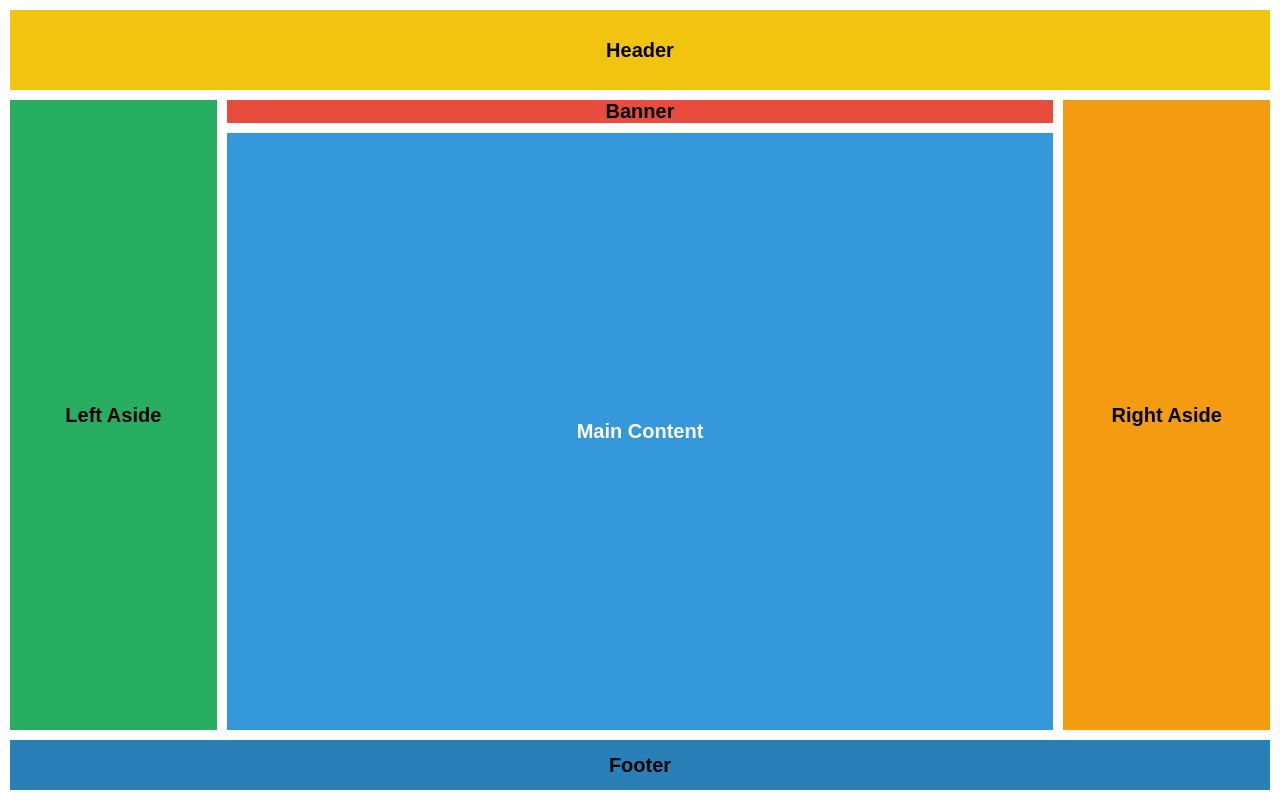
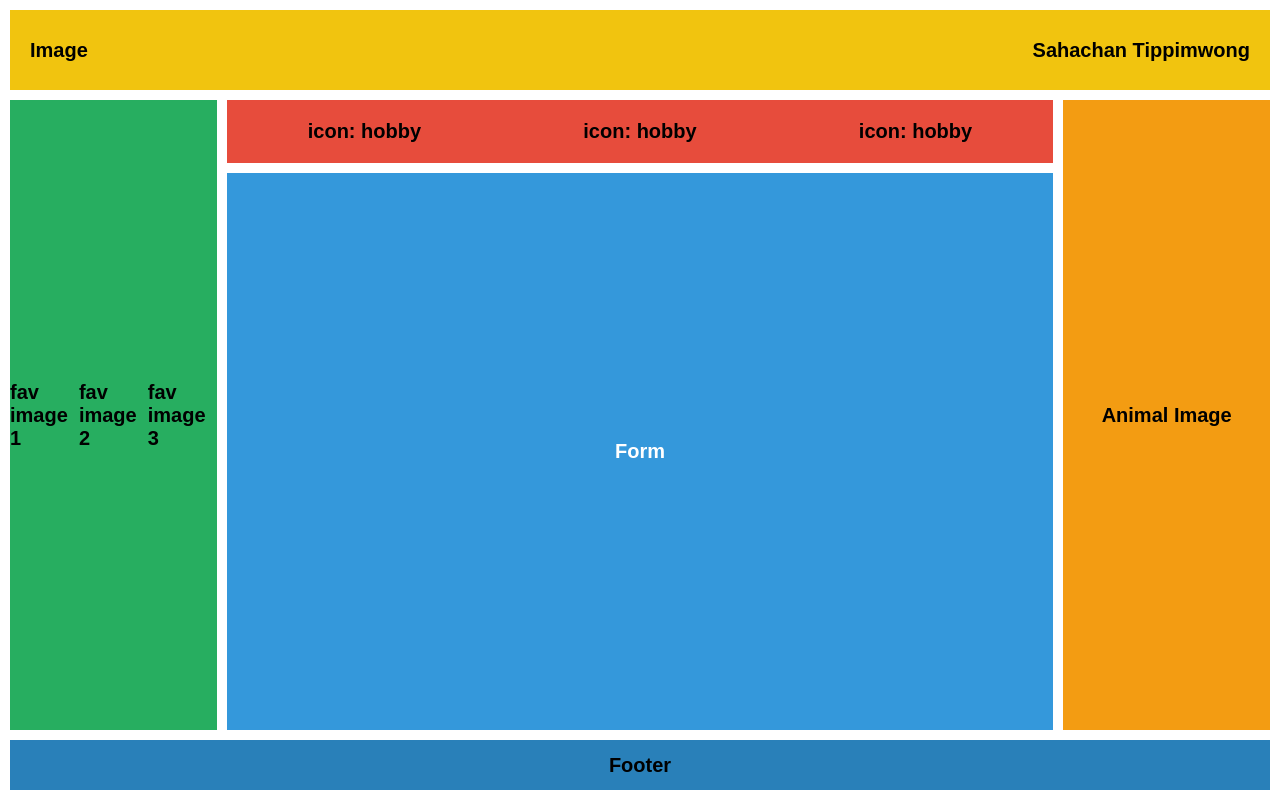
Before and after one commit to oat431/hn-md-fe-hw2, a website built with Vite: page index.html in a window 1280 px wide. Built offline with nearby package versions, Linux system fonts and the light colour scheme.

Commit message:
add: text css

```diff
--- a/index.html
+++ b/index.html
@@ -7,14 +7,43 @@
         <link rel="stylesheet" href="styles/root.css" />
         <link rel="stylesheet" href="styles/container.css" />
         <link rel="stylesheet" href="styles/screen.css" />
+        <link rel="stylesheet" href="styles/text.css" />
     </head>
     <body>
         <div class="container">
-            <div class="header">Header</div>
-            <div class="left-aside">Left Aside</div>
-            <div class="banner">Banner</div>
-            <div class="main">Main Content</div>
-            <div class="right-aside">Right Aside</div>
+            <div class="header">
+                <span class="text-header">Image</span>
+                <span class="text-header">Sahachan Tippimwong</span>
+            </div>
+            <div class="banner">
+                <p>
+                    <span>icon:</span>
+                    <span>hobby</span>
+                </p>
+                <p>
+                    <span>icon:</span>
+                    <span>hobby</span>
+                </p>
+                <p>
+                    <span>icon:</span>
+                    <span>hobby</span>
+                </p>
+            </div>
+            <div class="left-aside">
+                <div>
+                    <p>fav image 1</p>
+                </div>
+                <div>
+                    <p>fav image 2</p>
+                </div>
+                <div>
+                    <p>fav image 3</p>
+                </div>
+            </div>
+            <div class="main">Form</div>
+            <div class="right-aside">
+                <p>Animal Image</p>
+            </div>
             <div class="footer">Footer</div>
         </div>
     </body>
--- a/styles/container.css
+++ b/styles/container.css
@@ -15,12 +15,19 @@
     font-size: 20px;
 }
 
+.left-aside-box {
+    background-color: #27ae60;
+    display: inline-block;
+    align-items: center;
+    justify-content: center;
+}
+
 .header {
     grid-area: header;
     background-color: #f1c40f;
     display: flex;
     align-items: center;
-    justify-content: center;
+    justify-content: space-between;
 }
 
 .left-aside {
@@ -44,7 +51,7 @@
     background-color: #e74c3c;
     display: flex;
     align-items: center;
-    justify-content: center;
+    justify-content: space-around;
 }
 
 .main {
--- /dev/null
+++ b/styles/text.css
@@ -0,0 +1,3 @@
+.text-header {
+    margin: 0 20px;
+}
```
